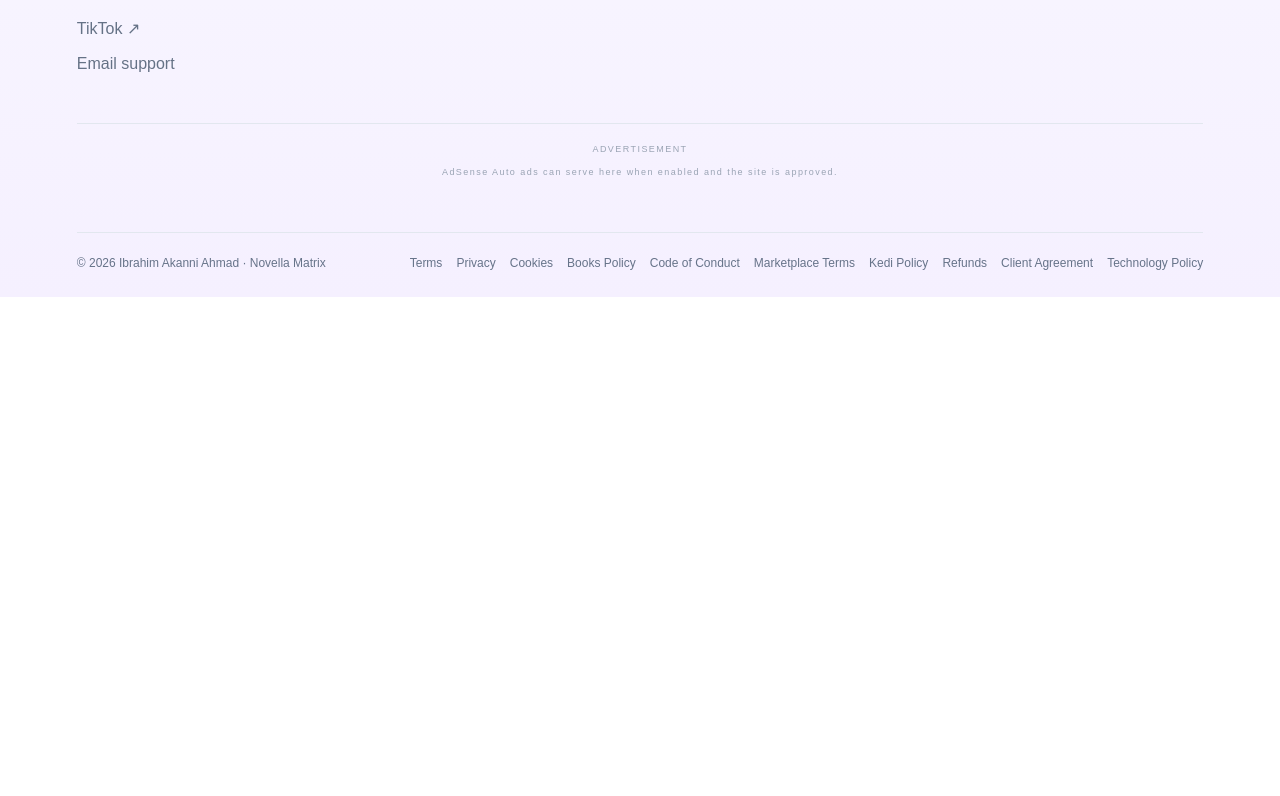
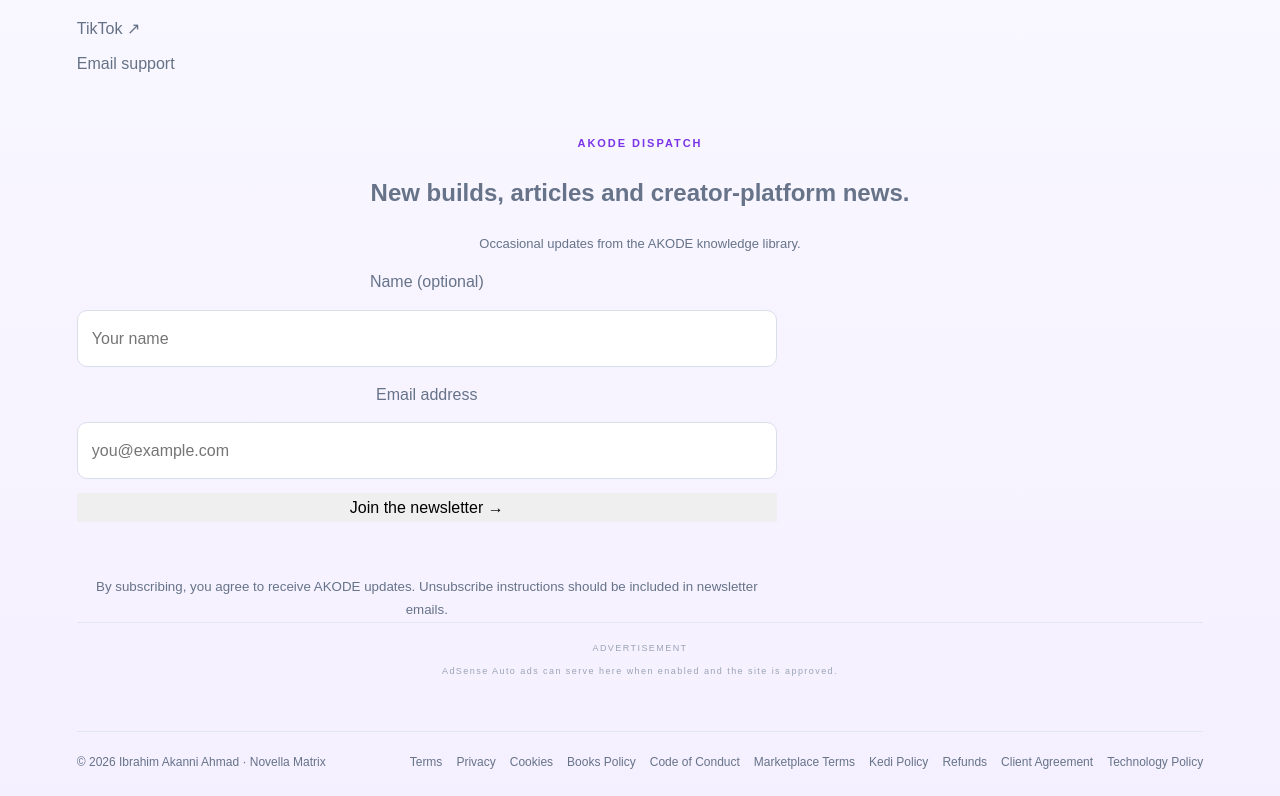
Before and after one commit to Stevebook001/Akode, a Next.js app: page / in a window 1280 px wide. Shown: the part 3591-4387 px from the top of the page. Before the commit the page ends 3888 px from the top, so only its background shows below. Built offline with nearby package versions, Linux system fonts and the light colour scheme.

Commit message:
Add newsletter signup to site footer

```diff
--- a/app/layout.tsx
+++ b/app/layout.tsx
@@ -4,6 +4,7 @@ import Script from "next/script";
 import Sidebar from "./components/Sidebar";
 import AeliaWidget from "./components/AeliaWidget";
 import AdSlot from "./components/AdSlot";
+import NewsletterForm from "./components/NewsletterForm";
 import "./globals.css";
 
 export const metadata: Metadata = {
@@ -48,6 +49,7 @@ export default function RootLayout({ children }: { children: React.ReactNode })
             <div><h3>Library</h3><a href="/blog">Blog</a><a href="/books">Books & authors</a><a href="/gallery">Gallery</a><a href="/notes">Notes</a><a href="/tools">Tools</a><a href="/ai">Aelia</a></div>
             <div><h3>Projects</h3><a href="/projects">Project archive</a><a href="/books">Publishing</a><a href="/blog">Knowledge library</a><a href="/ai">Aelia AI</a><a href="/marketplace">Marketplace</a></div><div className="footer-socials"><h3>Socials</h3><a href="https://github.com/Stevebook001" target="_blank" rel="noreferrer">GitHub ↗</a><a href="https://www.youtube.com/@NOVELLAMATRIX-q7q" target="_blank" rel="noreferrer">YouTube ↗</a><a href="https://www.linkedin.com/in/novella-matrix-69118b414" target="_blank" rel="noreferrer">LinkedIn ↗</a><a href="https://www.tiktok.com/@a.ktechstudio2?lang=en" target="_blank" rel="noreferrer">TikTok ↗</a><a href="mailto:support@aeliaai.org.ng">Email support</a></div>
           </div>
+          <section className="footer-newsletter"><div><p className="eyebrow">AKODE DISPATCH</p><h2>New builds, articles and creator-platform news.</h2><p>Occasional updates from the AKODE knowledge library.</p></div><NewsletterForm /></section>
           <div className="footer-ad"><span>ADVERTISEMENT</span><AdSlot /></div>
           <div className="footer-bottom"><span>© {new Date().getFullYear()} Ibrahim Akanni Ahmad · Novella Matrix</span><div><a href="/terms">Terms</a><a href="/privacy">Privacy</a><a href="/cookies">Cookies</a><a href="/books-policy">Books Policy</a><a href="/code-of-conduct">Code of Conduct</a><a href="/marketplace/terms">Marketplace Terms</a><a href="/marketplace/kedi-distributor-policy">Kedi Policy</a><a href="/marketplace/refund-policy">Refunds</a><a href="/marketplace/client-agreement">Client Agreement</a><a href="/marketplace/technology-policy">Technology Policy</a></div></div>
         </footer>    <AeliaWidget />
```
